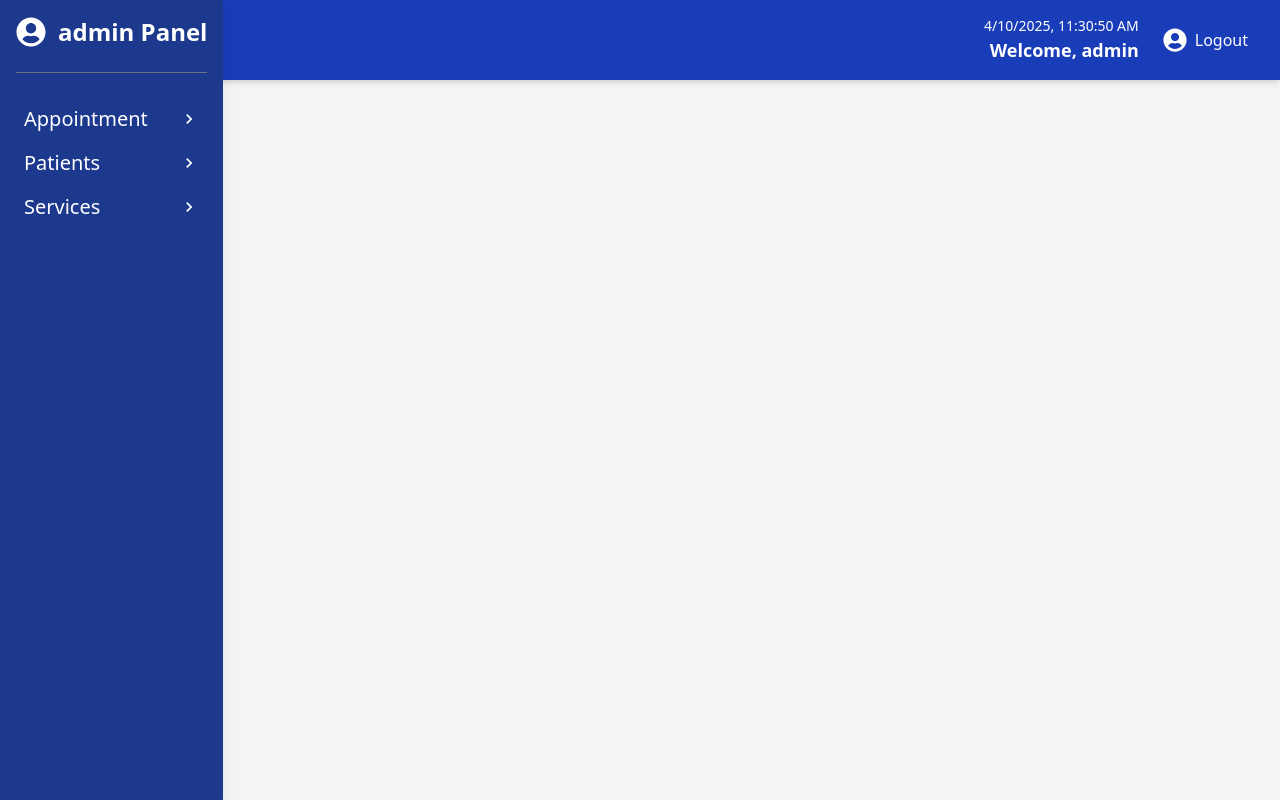
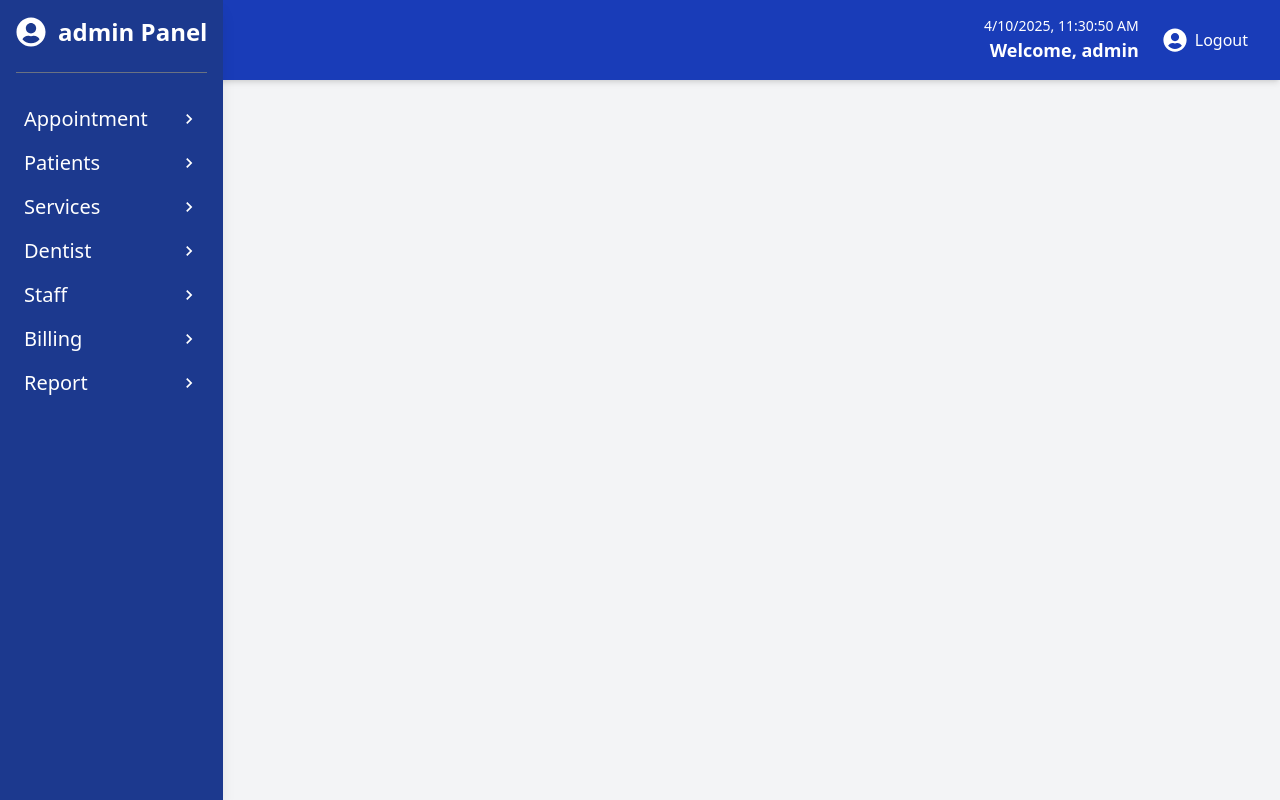
Before and after one commit to Deepak-Manasvi/DentalFrontend, a React (Vite) app: page /admin in a window 1280 px wide. Built offline with nearby package versions, Linux system fonts and the light colour scheme; sample sign-in values are in the browser's storage; the HTML template or start-up script is replaced by a standard one.

Commit message:
add sidebar subitmes and check routes

```diff
--- a/src/App.jsx
+++ b/src/App.jsx
@@ -58,20 +58,29 @@ function App() {
           <Route path="edit-appointment/:appId" element={<EditAppointment />} />
           <Route path="appointment-list" element={<AdminAppointmentList />} />
           <Route path="patient-list" element={<PatientList />} />
-          <Route path="procedure-selection/:id" element={<ProcedureSelection />} />
+          <Route
+            path="procedure-selection/:id"
+            element={<ProcedureSelection />}
+          />
           <Route path="procedure-adult/:id" element={<AdultDentistry />} />
-          <Route path="procedure-pediatric/:id" element={<PediatricDentistry />} />
+          <Route
+            path="procedure-pediatric/:id"
+            element={<PediatricDentistry />}
+          />
           <Route path="PrescriptionForm/:id" element={<PrescriptionForm />} />
           {/* <Route path="treatment" element={<TreatmentPage />} /> */}
+          <Route path="patient-list" element={<ReceptionPatientList />} />
+          <Route path="receipt" element={<Receipt />} />
+          <Route path="ViewReceipt" element={<ViewReceipt />} />
         </Route>
 
-        <Route path="/reception" element={<ReceptionRoute element={<AdminLayout />} />}>
+        <Route
+          path="/reception"
+          element={<ReceptionRoute element={<AdminLayout />} />}
+        >
           <Route path="dashboard" element={<Dashboard />} />
           <Route path="add-appointment" element={<AddAppointment />} />
           <Route path="appointment-list" element={<AdminAppointmentList />} />
-          <Route path="patient-list" element={<ReceptionPatientList />} />
-          <Route path="receipt" element={< Receipt />} />
-          <Route path="ViewReceipt" element={< ViewReceipt />} />
         </Route>
       </Routes>
     </div>
--- a/src/component/AdminSidebar.jsx
+++ b/src/component/AdminSidebar.jsx
@@ -30,11 +30,12 @@ const AdminSidebar = ({ isSidebarOpen, setIsSidebarOpen, userRole }) => {
         )}
       </div>
 
-
       {/* Sidebar */}
       <div
         className={`fixed  top-0 left-0 h-full bg-blue-900 text-white text-xl p-4 shadow-lg z-50 transition-transform duration-300
-          ${isSidebarOpen ? "translate-x-0" : "-translate-x-full"} md:translate-x-0`}
+          ${
+            isSidebarOpen ? "translate-x-0" : "-translate-x-full"
+          } md:translate-x-0`}
       >
         {/* Sidebar Header */}
         <div className="flex items-center gap-3 pb-6 border-b border-gray-500">
@@ -49,18 +50,27 @@ const AdminSidebar = ({ isSidebarOpen, setIsSidebarOpen, userRole }) => {
             onClick={() => toggleSection("appointment")}
           >
             <span>Appointment</span>
-            {openSection === "appointment" ? <MdKeyboardArrowDown /> : <MdKeyboardArrowRight />}
+            {openSection === "appointment" ? (
+              <MdKeyboardArrowDown />
+            ) : (
+              <MdKeyboardArrowRight />
+            )}
           </div>
           {openSection === "appointment" && (
             <div className="ml-4">
-              <Link to={`/${userRole}/add-appointment`} className="block p-2 hover:bg-blue-700">
+              <Link
+                to={`/${userRole}/add-appointment`}
+                className="block p-2 hover:bg-blue-700"
+              >
                 Add Appointment
               </Link>
-              <Link to={`/${userRole}/appointment-list`} className="block p-2 hover:bg-blue-700">
+              <Link
+                to={`/${userRole}/appointment-list`}
+                className="block p-2 hover:bg-blue-700"
+              >
                 Appointment List
               </Link>
             </div>
-
           )}
 
           <div
@@ -68,14 +78,24 @@ const AdminSidebar = ({ isSidebarOpen, setIsSidebarOpen, userRole }) => {
             onClick={() => toggleSection("patients")}
           >
             <span>Patients</span>
-            {openSection === "patients" ? <MdKeyboardArrowDown /> : <MdKeyboardArrowRight />}
+            {openSection === "patients" ? (
+              <MdKeyboardArrowDown />
+            ) : (
+              <MdKeyboardArrowRight />
+            )}
           </div>
           {openSection === "patients" && (
             <div className="ml-4">
-              <Link to={`/${userRole}/patient-list`} className="block p-2 hover:bg-blue-700">
+              <Link
+                to={`/${userRole}/patient-list`}
+                className="block p-2 hover:bg-blue-700"
+              >
                 Patient List
               </Link>
-              <Link to={`/${userRole}/patient-history`} className="block p-2 hover:bg-blue-700">
+              <Link
+                to={`/${userRole}/patient-history`}
+                className="block p-2 hover:bg-blue-700"
+              >
                 Patient History
               </Link>
             </div>
@@ -86,15 +106,143 @@ const AdminSidebar = ({ isSidebarOpen, setIsSidebarOpen, userRole }) => {
             onClick={() => toggleSection("services")}
           >
             <span>Services</span>
-            {openSection === "services" ? <MdKeyboardArrowDown /> : <MdKeyboardArrowRight />}
+            {openSection === "services" ? (
+              <MdKeyboardArrowDown />
+            ) : (
+              <MdKeyboardArrowRight />
+            )}
           </div>
           {openSection === "services" && (
             <div className="ml-4">
-              <Link to={`/${userRole}/add-services`} className="block p-2 hover:bg-blue-700">
+              <Link
+                to={`/${userRole}/add-services`}
+                className="block p-2 hover:bg-blue-700"
+              >
                 Add Services
               </Link>
-              <Link to={`/${userRole}/manage-services`} className="block p-2 hover:bg-blue-700">
+              <Link
+                to={`/${userRole}/manage-services`}
+                className="block p-2 hover:bg-blue-700"
+              >
                 Manage Services
+              </Link>
+            </div>
+          )}
+
+          <div
+            className="flex items-center justify-between p-2 cursor-pointer hover:bg-blue-700"
+            onClick={() => toggleSection("dentist")}
+          >
+            <span>Dentist</span>
+            {openSection === "dentist" ? (
+              <MdKeyboardArrowDown />
+            ) : (
+              <MdKeyboardArrowRight />
+            )}
+          </div>
+          {openSection === "dentist" && (
+            <div className="ml-4">
+              <Link
+                to={`/${userRole}/dentist-list`}
+                className="block p-2 hover:bg-blue-700"
+              >
+                Add Dentist
+              </Link>
+              <Link
+                to={`/${userRole}/dentist-history`}
+                className="block p-2 hover:bg-blue-700"
+              >
+                Manage Dentist
+              </Link>
+            </div>
+          )}
+
+          <div
+            className="flex items-center justify-between p-2 cursor-pointer hover:bg-blue-700"
+            onClick={() => toggleSection("staff")}
+          >
+            <span>Staff</span>
+            {openSection === "staff" ? (
+              <MdKeyboardArrowDown />
+            ) : (
+              <MdKeyboardArrowRight />
+            )}
+          </div>
+          {openSection === "staff" && (
+            <div className="ml-4">
+              <Link
+                to={`/${userRole}/staff-list`}
+                className="block p-2 hover:bg-blue-700"
+              >
+                Add Staff
+              </Link>
+              <Link
+                to={`/${userRole}/staff-history`}
+                className="block p-2 hover:bg-blue-700"
+              >
+                Manage Staff
+              </Link>
+            </div>
+          )}
+
+          <div
+            className="flex items-center justify-between p-2 cursor-pointer hover:bg-blue-700"
+            onClick={() => toggleSection("billing")}
+          >
+            <span>Billing</span>
+            {openSection === "billing" ? (
+              <MdKeyboardArrowDown />
+            ) : (
+              <MdKeyboardArrowRight />
+            )}
+          </div>
+          {openSection === "billing" && (
+            <div className="ml-4">
+              <Link to="patient-list" className="block p-2 hover:bg-blue-700">
+                Receipt
+              </Link>
+              <Link to="ViewReceipt" className="block p-2 hover:bg-blue-700">
+                Receipt List
+              </Link>
+              <Link
+                to="Invoice"
+                className="block p-2 hover:bg-blue-700"
+              >
+                Generate Invoice
+              </Link>
+              <Link
+                to={`/${userRole}/invoice-history`}
+                className="block p-2 hover:bg-blue-700"
+              >
+                Invoice List
+              </Link>
+            </div>
+          )}
+
+          <div
+            className="flex items-center justify-between p-2 cursor-pointer hover:bg-blue-700"
+            onClick={() => toggleSection("report")}
+          >
+            <span>Report</span>
+            {openSection === "report" ? (
+              <MdKeyboardArrowDown />
+            ) : (
+              <MdKeyboardArrowRight />
+            )}
+          </div>
+          {openSection === "report" && (
+            <div className="ml-4">
+              <Link
+                to={`/${userRole}/report-list`}
+                className="block p-2 hover:bg-blue-700"
+              >
+                Revenue Report
+              </Link>
+              <Link
+                to={`/${userRole}/report-history`}
+                className="block p-2 hover:bg-blue-700"
+              >
+                Patient Report
               </Link>
             </div>
           )}
--- a/src/component/ReceptionPatientList.jsx
+++ b/src/component/ReceptionPatientList.jsx
@@ -78,7 +78,7 @@ const ReceptionPatientList = () => {
 
   const handleReceipt = (patient) => {
     console.log("get")
-    navigate("/reception/receipt", { state: { patient } }); // 👈 Send patient data via state
+    navigate("/admin/receipt", { state: { patient } }); // 👈 Send patient data via state
   };
 
   const openModal = (type, patient) => {
```
